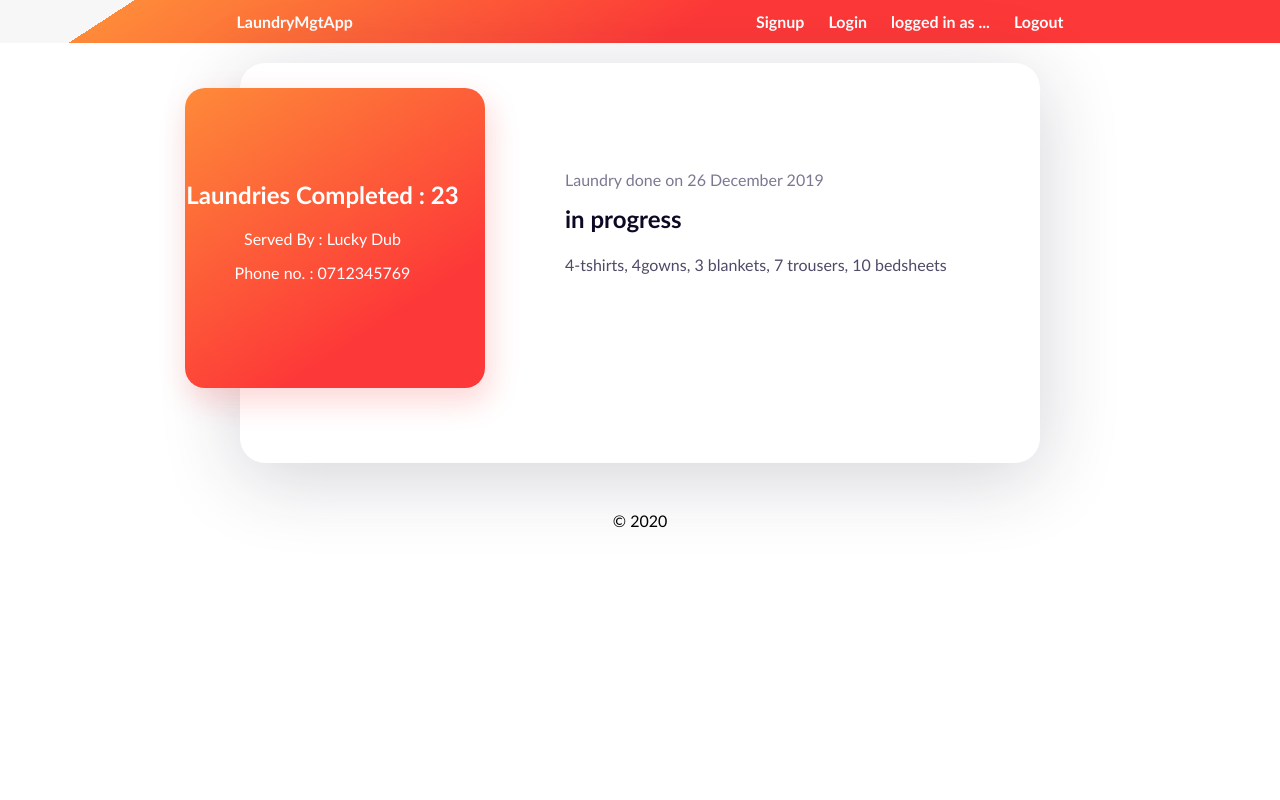
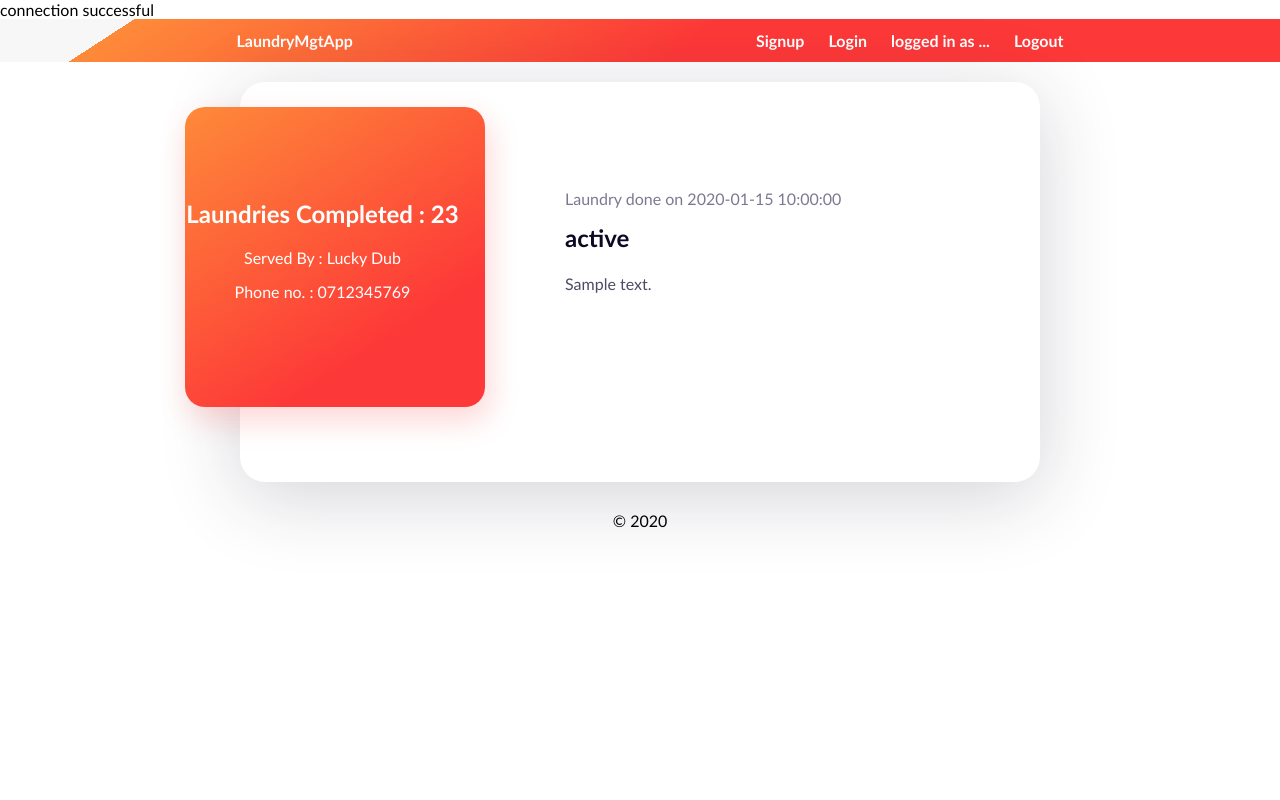
Before and after one commit to jmalisha/laundrymgtapp, a PHP site: page /client/index.php in a window 1280 px wide. Run offline with PHP 8.4, Linux system fonts and the light colour scheme; tables that the repository leaves empty or names only in its code hold one stand-in row (values such as "Sample post").

Commit message:
display laundry details to client interface

```diff
--- a/client/index.php
+++ b/client/index.php
@@ -1,3 +1,10 @@
+<?php
+require_once('../connection.php');
+
+// get all laundry data
+$laundrySql = 'SELECT laundry.date, laundry.laundrystatus, laundry.description FROM `laundry` WHERE laundry.clientID = 1';
+$laundryResult = mysqli_query($conn, $laundrySql);
+?>
 <?php include('./header.php') ?>
 <!-- <div class="clientcontainer">
     <p>
@@ -8,6 +15,14 @@
         with us
     </p>
 </div> -->
+<?php
+if (mysqli_num_rows($laundryResult) > 0) {
+    while ($row = mysqli_fetch_assoc($laundryResult)) {
+        $laundryDate =  $row['date'];
+        $laundryStatus =  $row['laundrystatus'];
+        $desc =  $row['description'];
+
+?>
         <div class="wrapper">
             <div class="wrapper-item">
                 <div class="item-img">
@@ -18,12 +33,14 @@
                     </div>
                 </div>
                 <div class="content-wrapper">
-            <span class="content-date">Laundry done on 26 December 2019</span>
-            <div class="content-title">in progress</div>
-            <div class="content-text">4-tshirts, 4gowns, 3 blankets, 7 trousers, 10 bedsheets </div>
+                    <span class="content-date">Laundry done on <?php echo $laundryDate ?></span>
+                    <div class="content-title"><?php echo $laundryStatus ?></div>
+                    <div class="content-text"> <?php echo $desc ?> </div>
                 </div>
             </div>
         </div>
         <br />
-<br />
+<?php
+    }
+} ?>
 <?php include('./footer.php') ?>
```
Lines whose indentation alone changed are shown as unchanged.
